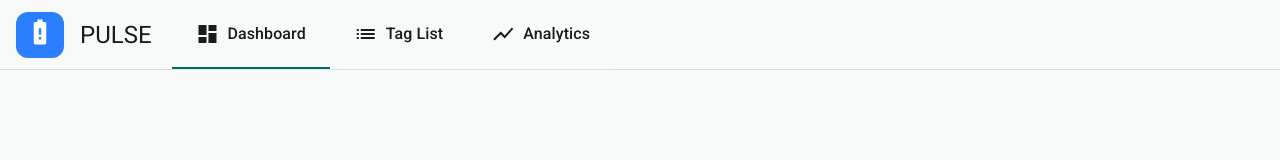
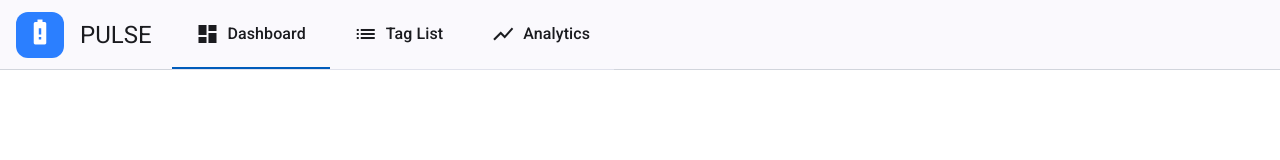
Before and after one commit to PULSE-SDU/Webapp, an Angular app in the folder frontend/: page / in a window 1280 px wide. Shown: the top 160 px of the page. Built offline with nearby package versions, Linux system fonts and the light colour scheme.

Commit message:
update theme colors

```diff
--- a/frontend/src/styles.scss
+++ b/frontend/src/styles.scss
@@ -6,17 +6,23 @@
 @use '@angular/material' as mat;
 @use 'tailwindcss';
 
+$my-theme: mat.define-theme(
+  (
+    color: (
+      primary: mat.$azure-palette,
+      tertiary: mat.$cyan-palette,
+    ),
+    typography: (
+      brand-family: 'Roboto',
+    ),
+    density: (
+      scale: 0,
+    ),
+  )
+);
+
 html {
-  @include mat.theme(
-    (
-      color: (
-        primary: mat.$cyan-palette,
-        tertiary: mat.$orange-palette,
-      ),
-      typography: Roboto,
-      density: 0,
-    )
-  );
+  @include mat.all-component-themes($my-theme);
 }
 
 :root {
```
